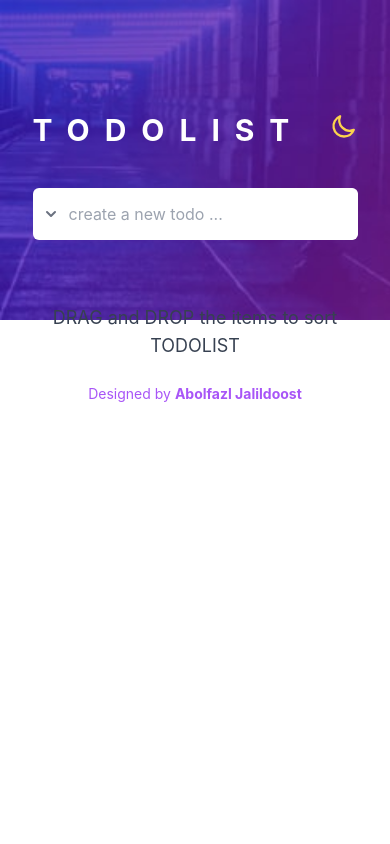
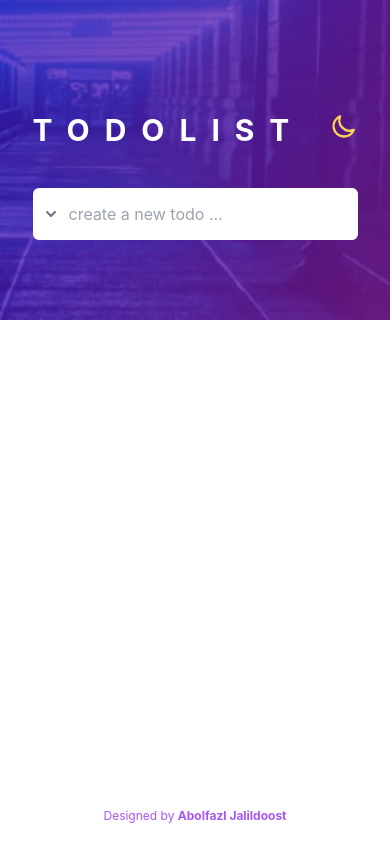
Before and after one commit to Abolfazl-JD/todolist-scriptSetup-pinia-tailwindcss, a Vue app: page / in a window 390 px wide. Built offline with nearby package versions, Linux system fonts and the light colour scheme.

Commit message:
add footer

```diff
--- a/src/App.vue
+++ b/src/App.vue
@@ -33,9 +33,10 @@ const filteredTodolist = computed(() => {
 <template>
   <ReloadPwaVue />
   <div :class="darkmode ? 'dark' : ''">
-    <header class="w-screen h-screen bg-white dark:bg-black">
+    <div class="w-screen h-screen bg-white dark:bg-black relative">
       <div class="dark:md-picture-dark sm-picture-light md:md-picture-light  w-screen bg-no-repeat bg-cover flex items-center justify-center h-80 pt-40 md:h-80 md:pb-10">
         <div class="w-5/6 sm:w-2/3 md:w-7/12 lg:w-2/5 xl:w-1/3 text-white text-3xl absolute top-28">
+          <header>
             <div class="flex justify-between w-full">
               <h1 class="font-bold tracking-[15px]">TODOLIST</h1>
               <!-- dark mode switcher -->
@@ -84,6 +85,8 @@ const filteredTodolist = computed(() => {
                 @keyup.enter="makeNewTodo"
                 class="text-[16px] grow ml-2 py-2 focus:outline-0 text-black dark:bg-slate-800 dark:text-gray-200 placeholder:text-gray-400 rounded-lg">
             </div>
+          </header>
+          <main>
             <div class="todolist-items w-full bg-white dark:bg-slate-800 rounded-md shadow shadow-gray-400">
               <Todo
               v-for="workTodo of filteredTodolist"
@@ -120,14 +123,19 @@ const filteredTodolist = computed(() => {
                 </p>
               </div>
             </div>
-          <p class="text-center block mt-16 text-gray-700 text-lg dark:text-gray-400">DRAG and DROP the items to sort TODOLIST</p>
-          <p class="text-center block mt-6 text-purple-500 text-sm ">
+          </main>
+        </div>
+      </div>
+      <footer class="text-center mt-16 absolute w-full bottom-5">
+        <p
+        v-show="todolistStore.todolist.length"
+        class=" text-gray-700 text-sm md:text-[16px] dark:text-gray-400">DRAG and DROP the items to sort TODOLIST</p>
+        <p class="mt-6 text-purple-500 text-xs md:text-sm dark:text-purple-600 ">
           Designed by
           <a href="https://github.com/abolfazl-hue" target="blank" class="font-bold">Abolfazl Jalildoost</a>
         </p>
+      </footer>
     </div>
-      </div>
-    </header>
   </div>
 </template>
 
```
Lines whose indentation alone changed are shown as unchanged.
